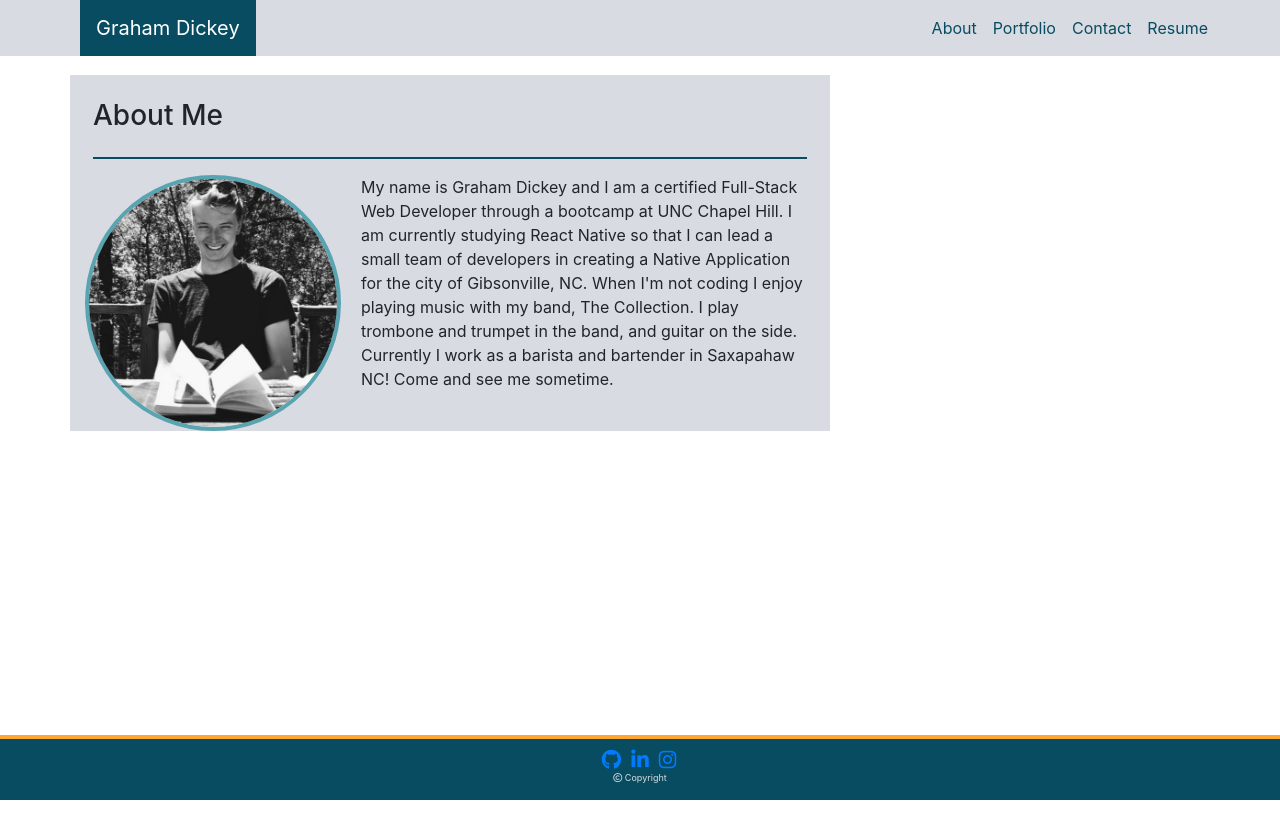
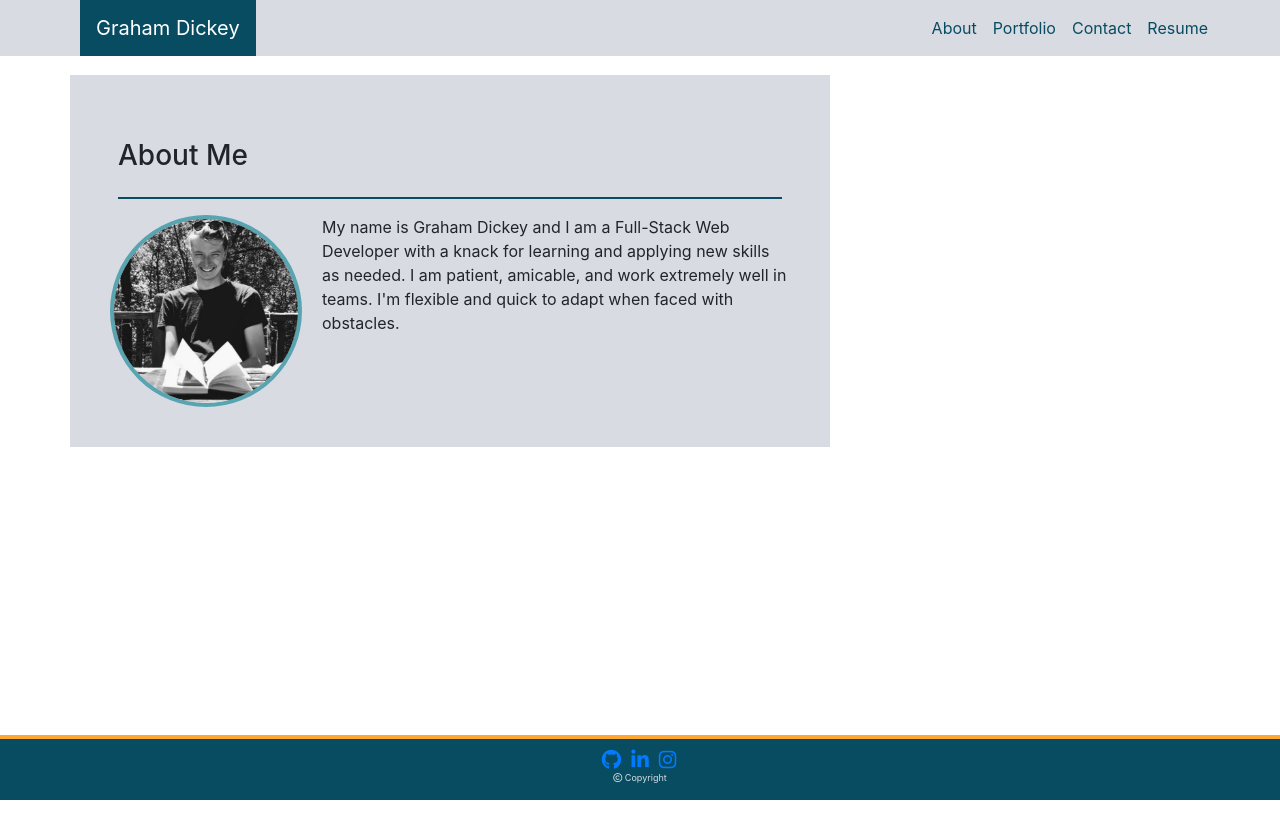
Before and after one commit to gdickey273/react-porfolio, a React (Create React App) app: page / in a window 1280 px wide. Shown: the top 838 px of the page. Built offline with nearby package versions, Linux system fonts and the light colour scheme.

Commit message:
updated bio wording and About styling

```diff
--- a/src/pages/About/index.js
+++ b/src/pages/About/index.js
@@ -23,7 +23,7 @@ function About(props) {
           <div className="row">
             <div className="col-md-12">
               <img src={pic} alt="Graham Dickey" />
-              <p>My name is Graham Dickey and I am a certified Full-Stack Web Developer through a bootcamp at UNC Chapel Hill. I am currently studying React Native so that I can lead a small team of developers in creating a Native Application for the city of Gibsonville, NC. When I'm not coding I enjoy playing music with my band, The Collection. I play trombone and trumpet in the band, and guitar on the side. Currently I work as a barista and bartender in Saxapahaw NC! Come and see me sometime.</p>
+              <p>My name is Graham Dickey and I am a Full-Stack Web Developer with a knack for learning and applying new skills as needed. I am patient, amicable, and work extremely well in teams. I'm flexible and quick to adapt when faced with obstacles.  </p>
             </div>
           </div>
 
--- a/src/pages/About/style.css
+++ b/src/pages/About/style.css
@@ -5,6 +5,7 @@
 .content{
   background-color: #D8DBE2;
   margin-bottom: 10vh;
+  padding: 5vh;
 }
 
 hr.solid{
@@ -13,7 +14,7 @@ hr.solid{
 
 
 .about img{
-  width: 20vw;
+  width: 15vw;
   height: auto;
   float: left;
   border-radius: 50%;
```
